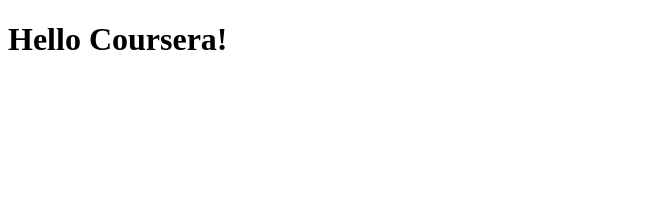
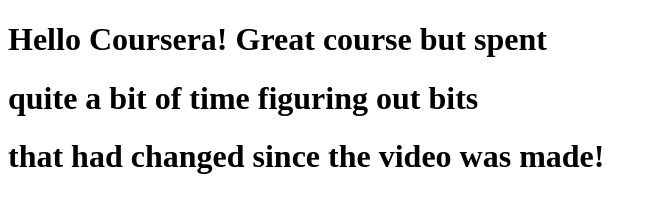
Before and after one commit to stevehoskins/coursera-test2, a plain HTML site: page site/index.html in a window 1280 px wide. Shown: the whole page, without its empty margins (0-657 px from the left). Drawn offline with Linux system fonts and the light colour scheme.

Commit message:
Small addition to page content!

```diff
--- a/site/index.html
+++ b/site/index.html
@@ -4,6 +4,8 @@
 	<title>Hello Coursera!</title>
 </head>
 <body>
-<h1>Hello Coursera!</h1>
+<h1>Hello Coursera! Great course but spent</h1>
+<h1>quite a bit of time figuring out bits</h1>
+<h1>that had changed since the video was made!</h1>
 </body>
 </html>
```
